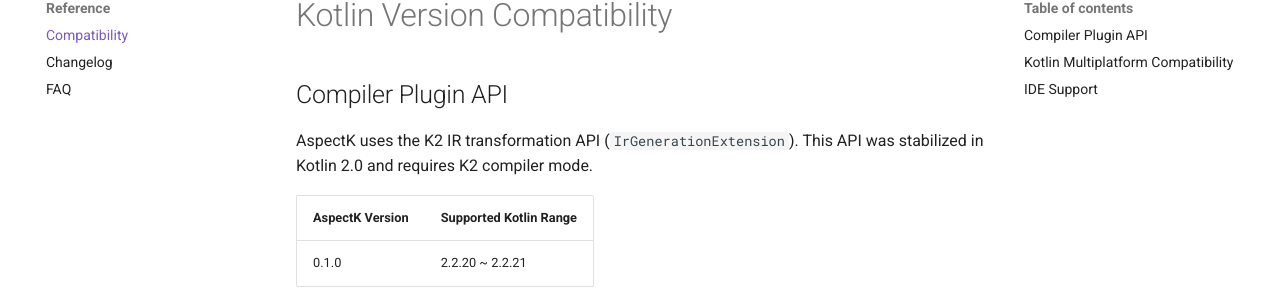
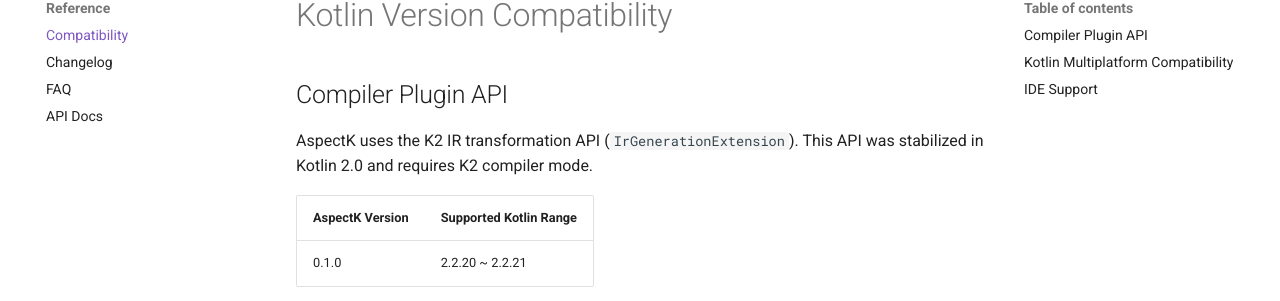
Before and after one commit to Mole-Labs/aspectk, an MkDocs documentation site: the page built from docs/reference/compatibility.md, in a window 1280 px wide. Shown: the part 151-452 px from the top of the page. Built offline with MkDocs 1.6.1 and Material for MkDocs 9.7.7, drawn with Linux system fonts in a browser that asks for light colours; comment, search, counter and statistics services are not loaded.

Commit message:
refactor: 프로젝트 버전을 `0.1.0`으로 업데이트 및 API 문서 경로 추가
정식 버전을 준비하기 위해 프로젝트 및 샘플 앱의 버전을 `0.1.0`으로 업데이트하고, 공식 문서에 API 문서 경로를 추가했습니다.

- **버전 업데이트**:
    - `gradle.properties`의 `PUBLISH_VERSION`을 `0.1.7-ALPHA`에서 `0.1.0`으로 변경했습니다.
    - `sample` 프로젝트의 `libs.versions.toml` 및 `composeApp/build.gradle.kts`에 설정된 `aspectk` 버전을 `0.1.0`으로 동기화했습니다.

- **문서 업데이트**:
    - `mkdocs.yml`에 API 문서(`api/index.html`)로 연결되는 네비게이션 항목을 추가했습니다.

```diff
--- a/mkdocs.yml
+++ b/mkdocs.yml
@@ -45,6 +45,7 @@
     - Compatibility: reference/compatibility.md
     - Changelog: reference/changelog.md
     - FAQ: reference/faq.md
+    - API Docs: api/index.html
   - Contributing: contributing.md
 
 markdown_extensions:
```
Also changed, not shown: 3 other files.
